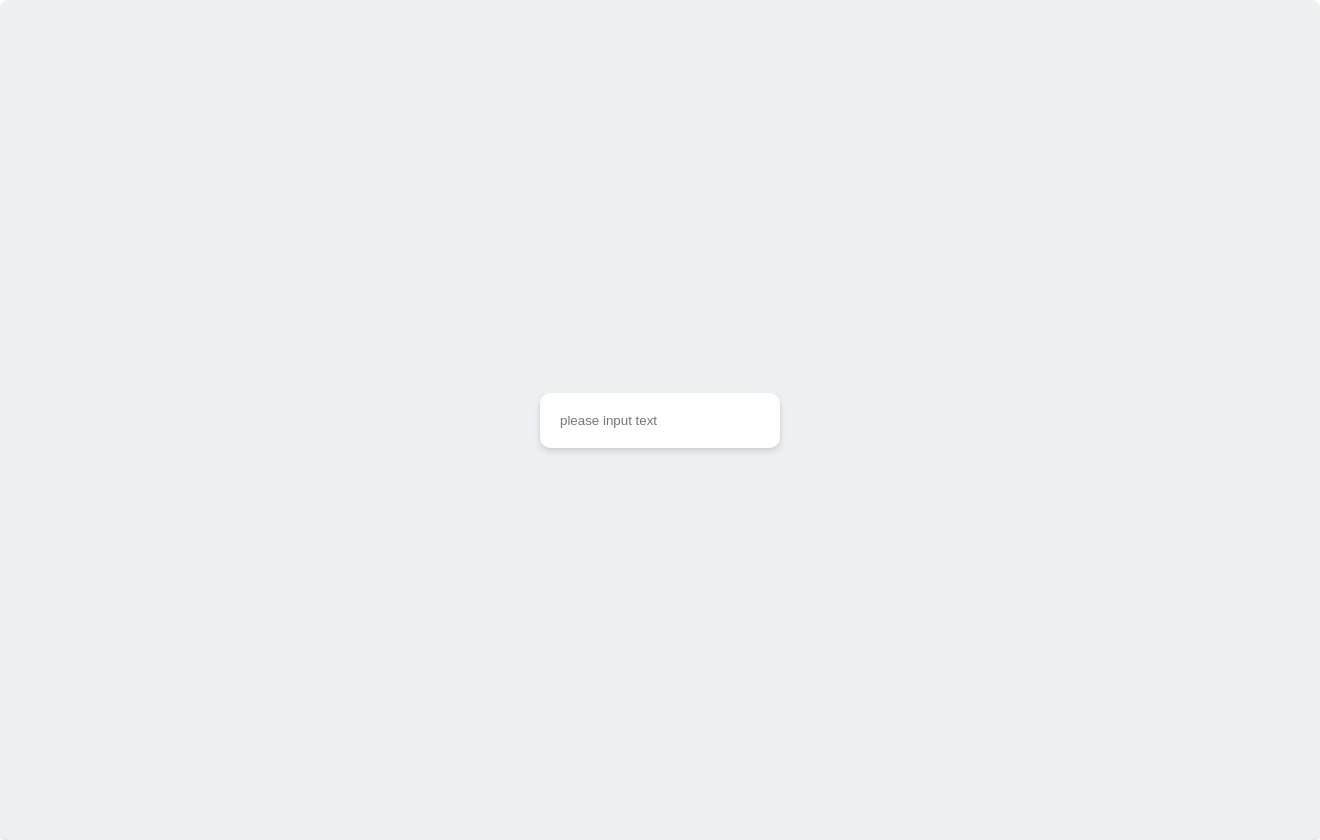
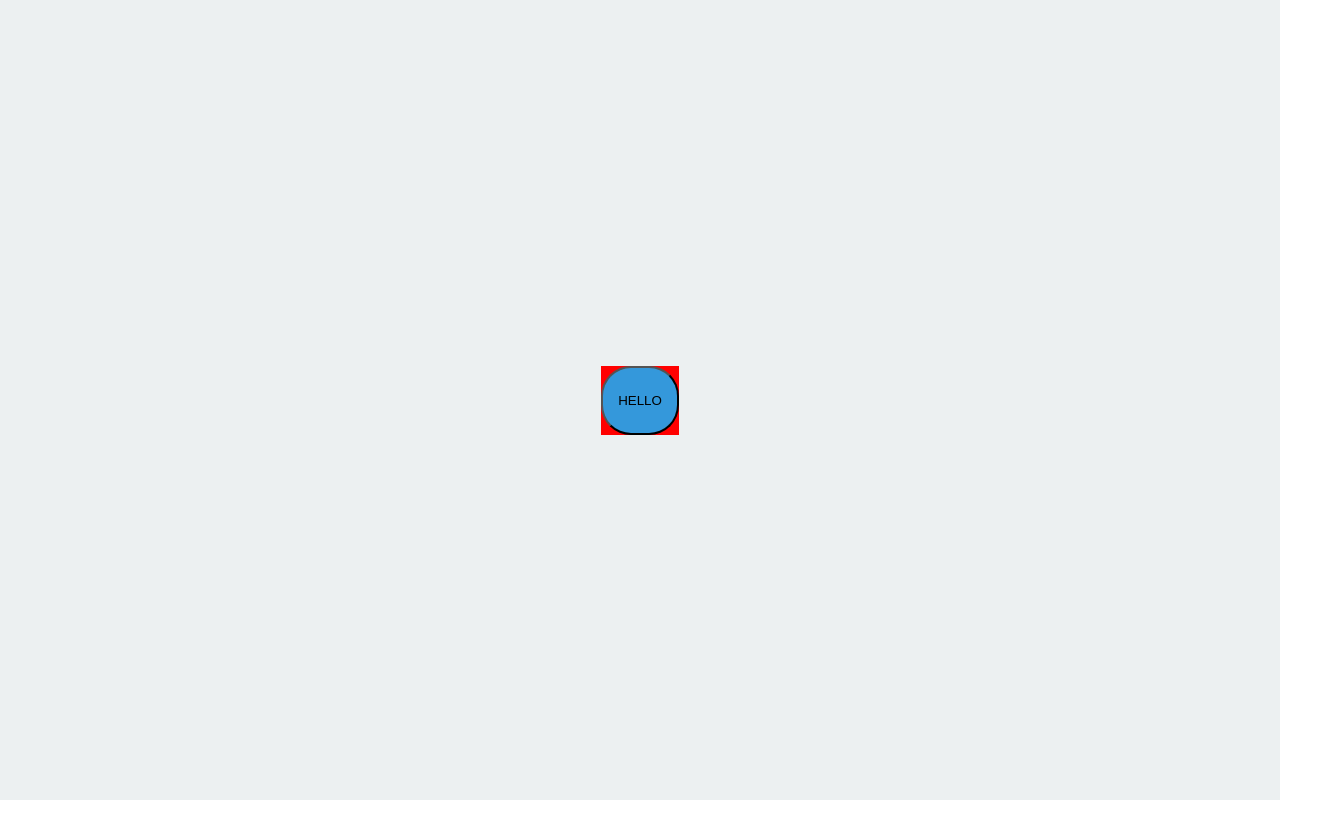
Before and after one commit to antaehyeon/hello-styled-components, a React (Create React App) app: page / in a window 1280 px wide. Shown: the whole page, 1320 px wide, since content can reach past the window. After the commit the page ends 800 px from the top, so only its background shows below. Built offline with nearby package versions, Linux system fonts and the light colour scheme.

Commit message:
Feat: styled-components ThemeProvider 적용

```diff
--- a/src/App.js
+++ b/src/App.js
@@ -1,5 +1,6 @@
 import React from "react";
-import styled, { createGlobalStyle, keyframes, css } from "styled-components";
+import styled, { createGlobalStyle, ThemeProvider } from "styled-components";
+import theme from "./theme";
 
 const GlobalStyle = createGlobalStyle`
   body {
@@ -8,36 +9,40 @@
   }
 `;
 
-const awesomeCard = css`
-  box-shadow: 0 4px 6px rgba(50, 50, 93, 0.11), 0 1px 3px rgba(0, 0, 0, 0.08);
-  background-color: white;
-  border-radius: 10px;
-  padding: 20px;
-`;
-
-const Input = styled.input.attrs({ required: true })`
-  width: 200px;
-  border: none;
-  ${awesomeCard}
-`;
-
 const Container = styled.div`
   height: 100vh;
   width: 100%;
   display: flex;
   justify-content: center;
   align-items: center;
-  ${awesomeCard}
   background-color: #ecf0f1;
+`;
+
+const Card = styled.div`
+  background-color: red;
+`;
+
+const Button = styled.button`
+  border-radius: 30px;
+  padding: 25px 15px;
+  background-color: ${props => props.theme.successColor};
 `;
 
 const App = () => {
   return (
-    <Container>
-      <GlobalStyle />
-      <Input placeholder="please input text" />
-    </Container>
+    <ThemeProvider theme={theme}>
+      <Container>
+        <GlobalStyle />
+        <Form />
+      </Container>
+    </ThemeProvider>
   );
 };
 
+const Form = () => (
+  <Card>
+    <Button>HELLO</Button>
+  </Card>
+);
+
 export default App;
--- /dev/null
+++ b/src/theme.js
@@ -0,0 +1,7 @@
+const theme = {
+  mainColor: "#2c3e50",
+  dangerColor: "#e74c3c",
+  successColor: "#3498db"
+};
+
+export default theme;
```
